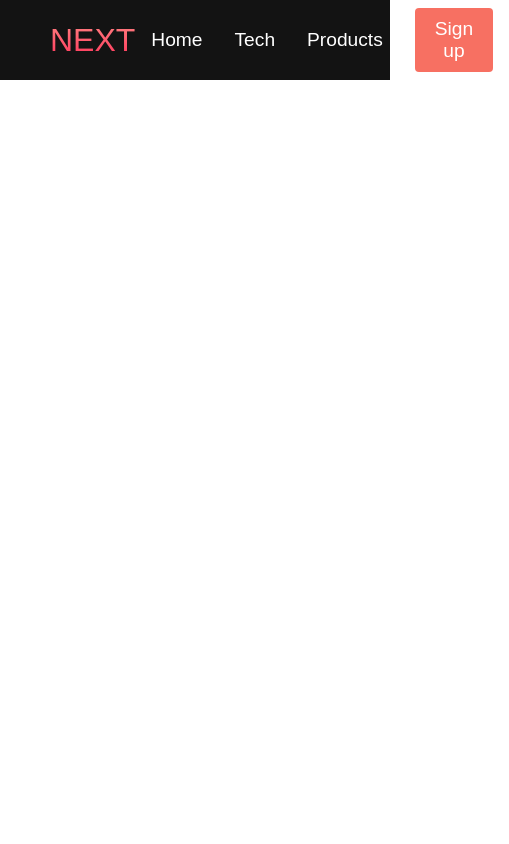
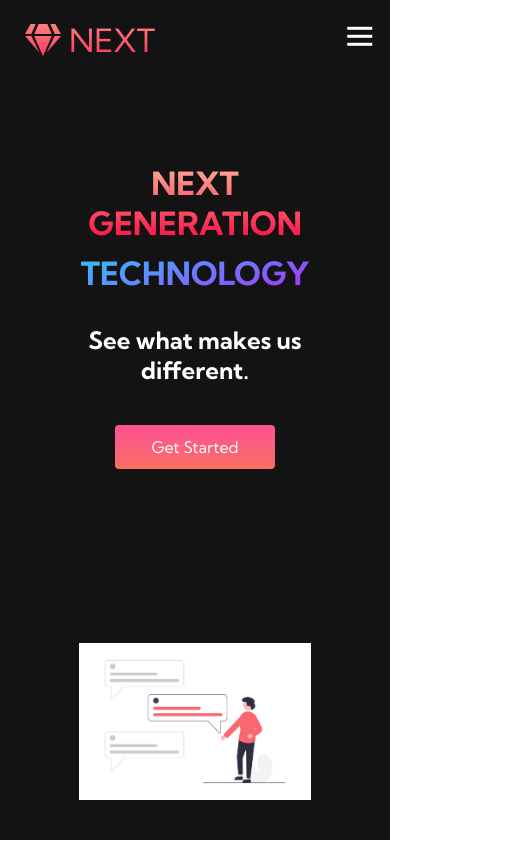
Before and after one commit to Basmalah-Algahmi/Tech-Simple-Website, a plain HTML site: page index.html in a window 390 px wide. Shown: the whole page, 509 px wide, since content can reach past the window. Drawn offline with Linux system fonts and the light colour scheme.

Commit message:
navbar & main section

```diff
--- a/app.js
+++ b/app.js
@@ -0,0 +1,7 @@
+const menu = document.querySelector('#mobile-menu');
+const menuLinks = document.querySelector('.navbar__menu');
+
+menu.addEventListener('click', function() {
+  menu.classList.toggle('is-active');
+  menuLinks.classList.toggle('active');
+});
--- a/index.html
+++ b/index.html
@@ -1,20 +1,23 @@
 <!DOCTYPE html>
 <html lang="en">
+
 <head>
- <meta charset="UTF-8">
- <meta http-equiv="X-UA-Compatible" content="IE=edge">
- <meta name="viewport" content="width=device-width, initial-scale=1.0">
- <title>NEXT Website</title>
- <link rel="stylesheet" href="styles.css">
+ <meta charset="UTF-8" />
+ <meta name="viewport" content="width=device-width, initial-scale=1.0" />
+ <title>HTML CSS Website</title>
+ <link rel="stylesheet" href="styles.css" />
+ <link rel="stylesheet" href="https://use.fontawesome.com/releases/v5.14.0/css/all.css"
+  integrity="sha384-HzLeBuhoNPvSl5KYnjx0BT+WB0QEEqLprO+NBkkk5gbc67FTaL7XIGa2w1L0Xbgc" crossorigin="anonymous" />
+ <link href="https://fonts.googleapis.com/css2?family=Kumbh+Sans:wght@400;700&display=swap" rel="stylesheet" />
 </head>
+
 <body>
+ <!-- Navbar Section -->
  <nav class="navbar">
   <div class="navbar__container">
-   <a href="/" id="navbar__logo">NEXT</a>
+   <a href="/" id="navbar__logo"><i class="fas fa-gem"></i>NEXT</a>
    <div class="navbar__toggle" id="mobile-menu">
-    <!-- to compy same line press, shift,alt, and down arrow -->
-    <span class="bar"></span>
-    <span class="bar"></span>
+    <span class="bar"></span> <span class="bar"></span>
     <span class="bar"></span>
    </div>
    <ul class="navbar__menu">
@@ -27,12 +30,29 @@
     <li class="navbar__item">
      <a href="/" class="navbar__links">Products</a>
     </li>
-    <li class="navbar__btn">
-     <a href="/" class="button">Sign up</a>
-    </li>
+    <li class="navbar__btn"><a href="/" class="button">Sign Up</a></li>
    </ul>
   </div>
  </nav>
 
+ <!-- Hero section -->
+   <div class="main">
+    <div class="main__container">
+     <div class="main__content">
+      <h1>NEXT GENERATION</h1>
+      <h2>TECHNOLOGY</h2>
+      <p>See what makes us different.</p>
+      <button class="main__btn"><a href="#">Get Started</a></button>
+     </div>
+     <div class="main__img--container">
+      <img id="main__img" src="images/pic1.png" />
+     </div>
+    </div>
+   </div>
+
+
+
+
+ <script src="app.js"></script>
 </body>
 </html>
--- a/styles.css
+++ b/styles.css
@@ -1,15 +1,14 @@
 * {
  box-sizing: border-box;
- margin:0;
+ margin: 0;
  padding: 0;
- font-family: "Kumbh Sans", sans-serif;
+ font-family: 'Kumbh Sans', sans-serif;
 }
 
-
-.navbar{
- background: #131313 ;
- height:80px;
- display:flex;
+.navbar {
+ background: #131313;
+ height: 80px;
+ display: flex;
  justify-content: center;
  align-items: center;
  font-size: 1.2rem;
@@ -18,50 +17,51 @@
  z-index: 999;
 }
 
-.navbar__container{
+.navbar__container {
  display: flex;
  justify-content: space-between;
  height: 80px;
- z-index:1;
+ z-index: 1;
  width: 100%;
  max-width: 1300px;
- margin: 0 auto;
- padding: 0 50px;
+ margin-right: auto;
+ margin-left: auto;
+ padding-right: 50px;
+ padding-left: 50px;
 }
 
-#navbar__logo{
+#navbar__logo {
  background-color: #ff8177;
  background-image: linear-gradient(to top, #ff0844 0%, #ffb199 100%);
  background-size: 100%;
  -webkit-background-clip: text;
  -moz-background-clip: text;
  -webkit-text-fill-color: transparent;
- -moz-text-fill-color:transparent;
+ -moz-text-fill-color: transparent;
  display: flex;
  align-items: center;
  cursor: pointer;
  text-decoration: none;
-font-size: 2rem;
+ font-size: 2rem;
 }
 
-
-.fa.gem{
- margin-right: .5rem;
+.fa-gem {
+ margin-right: 0.5rem;
 }
 
-.navbar__menu{
+.navbar__menu {
  display: flex;
  align-items: center;
  list-style: none;
  text-align: center;
 }
 
-.navbar__item{
+.navbar__item {
  height: 80px;
 }
 
-.navbar__links{
- color:#fff;
+.navbar__links {
+ color: #fff;
  display: flex;
  align-items: center;
  justify-content: center;
@@ -70,42 +70,42 @@ font-size: 2rem;
  height: 100%;
 }
 
-.navbar__btn{
+.navbar__btn {
  display: flex;
  justify-content: center;
  align-items: center;
  padding: 0 1rem;
- width:100%;
+ width: 100%;
 }
 
-.button{
+.button {
  display: flex;
  justify-content: center;
  align-items: center;
  text-decoration: none;
  padding: 10px 20px;
  height: 100%;
- width:100%;
+ width: 100%;
  border: none;
  outline: none;
  border-radius: 4px;
  background: #f77062;
- color:#fff;
+ color: #fff;
 }
 
-.button:hover{
+.button:hover {
  background: #4837ff;
- transition: all .3s ease;
+ transition: all 0.3s ease;
 }
 
-.navbar__links:hover{
+.navbar__links:hover {
  color: #f77062;
- transition: all .3s ease;
+ transition: all 0.3s ease;
 }
 
-/* @media screen and (max-width:960px){
- .navbar__container{
-  display:flex;
+@media screen and (max-width: 960px) {
+ .navbar__container {
+  display: flex;
   justify-content: space-between;
   height: 80px;
   z-index: 1;
@@ -114,17 +114,243 @@ font-size: 2rem;
   padding: 0;
  }
 
- .navbar__menu{
-  display:flex;
+ .navbar__menu {
+  display: grid;
   grid-template-columns: auto;
-  margin:0;
+  margin: 0;
   width: 100%;
   position: absolute;
-  top:-1000px;
-  opacity: 0;
-  transition: all .5s ease;
+  top: -1000px;
+  opacity: 1;
+  transition: all 0.5s ease;
   height: 50vh;
   z-index: -1;
  }
 
-} */
+ .navbar__menu.active {
+  background: #131313;
+  top: 100%;
+  opacity: 1;
+  transition: all 0.5s ease;
+  z-index: 99;
+  height: 70vh;
+  font-size: 1.6rem;
+ }
+
+ #navbar__logo {
+  padding-left: 25px;
+ }
+
+ .navbar__toggle .bar {
+  width: 25px;
+  height: 3px;
+  margin: 5px auto;
+  transition: all 0.3s ease-in-out;
+  background: #fff;
+ }
+
+ .navbar__item {
+  width: 100%;
+ }
+
+ .navbar__links {
+  text-align: center;
+  padding: 2rem;
+  width: 100%;
+  display: table;
+ }
+
+ .navbar__btn {
+  padding-bottom: 2rem;
+ }
+
+ .button {
+  display: flex;
+  justify-content: center;
+  align-items: center;
+  width: 80%;
+  height: 80px;
+  margin: 0;
+ }
+
+ #mobile-menu {
+  position: absolute;
+  top: 20%;
+  right: 5%;
+  transform: translate(5%, 20%);
+ }
+
+ .navbar__toggle .bar {
+  display: block;
+  cursor: pointer;
+ }
+#mobile-menu.is-active .bar:nth-child(2) {
+ opacity: 0;
+}
+
+#mobile-menu.is-active .bar:nth-child(1) {
+ transform: translateY(8px) rotate(45deg);
+}
+
+#mobile-menu.is-active .bar:nth-child(3) {
+ transform: translateY(-8px) rotate(-45deg);
+}
+}
+
+
+/* Hero section style */
+.main {
+ background-color: #141414;
+}
+
+.main__container {
+ display: grid;
+ grid-template-columns: 1fr 1fr;
+ align-items: center;
+ justify-self: center;
+ margin: 0 auto;
+ height: 90vh;
+ background-color: #131313;
+ z-index: 1;
+ width: 100%;
+ max-width: 1300px;
+ padding-right: 50px;
+ padding-left: 50px;
+}
+
+.main__content {
+ color: #fff;
+ width: 100%;
+}
+
+.main__content h1 {
+ font-size: 4rem;
+ background-color: #ff8177;
+ background-image: linear-gradient(to top, #ff0844 0%, #ffb199 100%);
+ background-size: 100%;
+ -webkit-background-clip: text;
+ -moz-background-clip: text;
+ -webkit-text-fill-color: transparent;
+ -moz-text-fill-color: transparent;
+}
+
+.main__content h2 {
+ font-size: 4rem;
+ margin-top: 10px;
+ background-color: #ff8177;
+ background-image: linear-gradient(-20deg, #b721ff 0%, #21d4fd 100%);
+ background-size: 100%;
+ -webkit-background-clip: text;
+ -moz-background-clip: text;
+ -webkit-text-fill-color: transparent;
+ -moz-text-fill-color: transparent;
+}
+
+.main__content p {
+ margin-top: 1rem;
+ font-size: 2rem;
+ font-weight: 700;
+}
+
+.main__btn {
+ font-size: 1rem;
+ background-image: linear-gradient(to top, #f77062 0%, #fe5196 100%);
+ padding: 14px 32px;
+ border: none;
+ border-radius: 4px;
+ color: #fff;
+ margin-top: 2rem;
+ cursor: pointer;
+ position: relative;
+ transition: all 0.35s;
+ outline: none;
+}
+
+.main__btn a {
+ position: relative;
+ z-index: 2;
+ color: #fff;
+ text-decoration: none;
+}
+
+.main__btn:after {
+ position: absolute;
+ content: '';
+ top: 0;
+ left: 0;
+ width: 0;
+ height: 100%;
+ background: #4837ff;
+ transition: all 0.35s;
+ border-radius: 4px;
+}
+
+.main__btn:hover {
+ color: #fff;
+}
+
+.main__btn:hover:after {
+ width: 100%;
+}
+
+.main__img--container {
+ text-align: center;
+}
+
+#main__img {
+ height: 80%;
+ width: 80%;
+}
+
+/* Mobile Responsive */
+@media screen and (max-width: 768px) {
+ .main__container {
+  display: grid;
+  grid-template-columns: auto;
+  align-items: center;
+  justify-self: center;
+  width: 100%;
+  margin: 0 auto;
+  height: 90vh;
+ }
+
+ .main__content {
+  text-align: center;
+  margin-bottom: 4rem;
+ }
+
+ .main__content h1 {
+  font-size: 2.5rem;
+  margin-top: 2rem;
+ }
+
+ .main__content h2 {
+  font-size: 3rem;
+ }
+
+ .main__content p {
+  margin-top: 1rem;
+  font-size: 1.5rem;
+ }
+}
+
+@media screen and (max-width: 480px) {
+ .main__content h1 {
+  font-size: 2rem;
+  margin-top: 3rem;
+ }
+
+ .main__content h2 {
+  font-size: 2rem;
+ }
+
+ .main__content p {
+  margin-top: 2rem;
+  font-size: 1.5rem;
+ }
+
+ .main__btn {
+  padding: 12px 36px;
+  margin: 2.5rem 0;
+ }
+}
```
Also changed, not shown: images/pic1.png (added).
